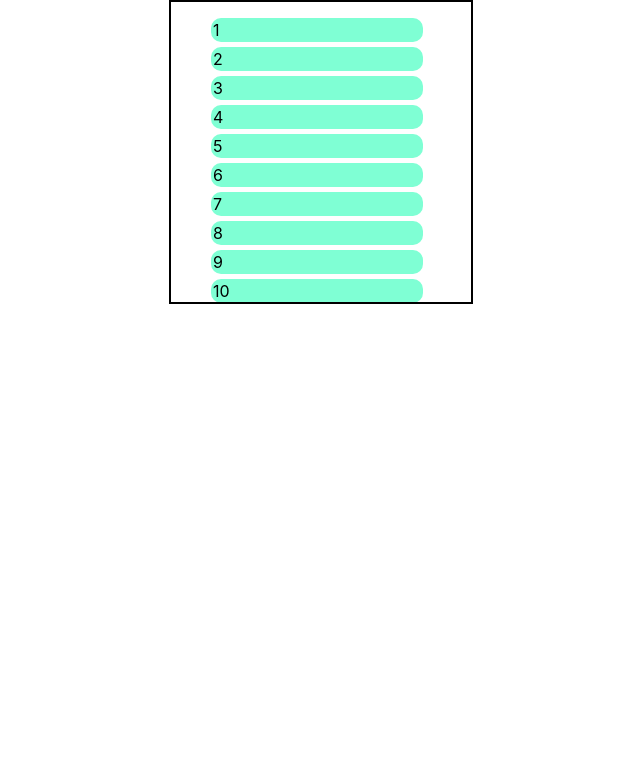
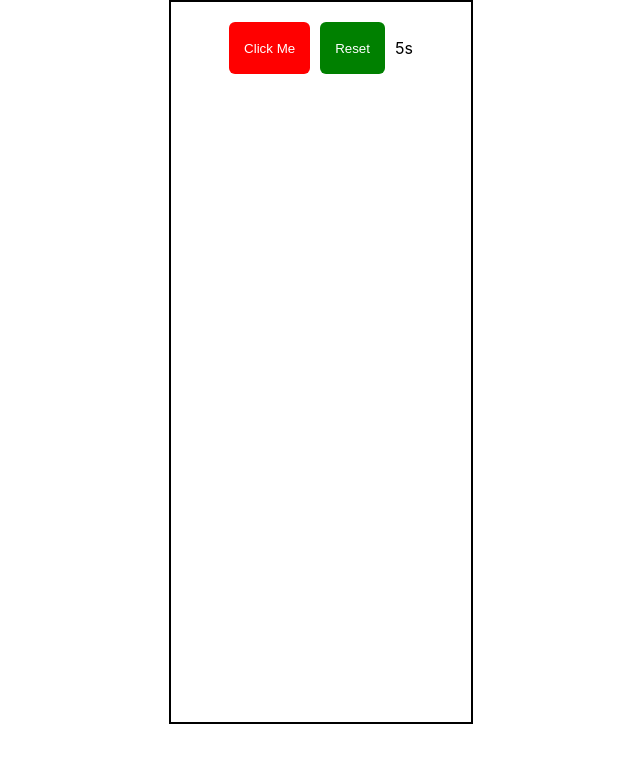
Before and after one commit to rishgupta2301/ReactJS_Machine_Coding_Questions, a React (Create React App) app: page / in a window 1280 px wide. Shown: the top 762 px of the page, without its empty margins (87-727 px from the left). Built offline with nearby package versions, Linux system fonts and the light colour scheme.

Commit message:
implemented custom_progress_bar

```diff
--- a/src/App.js
+++ b/src/App.js
@@ -1,11 +1,13 @@
 import CustomLoader from './components/customLoader/customLoader'
 import InfiniteScroll from './components/infiniteScroll/InfiniteScroll';
+import ProgressBar from './components/progressBar/ProgressBar';
 
 function App() {
   return (
     <div className="App">
      {/* <CustomLoader size="large"/> */}
-     <InfiniteScroll />
+     {/* <InfiniteScroll /> */}
+     <ProgressBar timer="5s" />
 
     </div>
   );
--- /dev/null
+++ b/src/components/progressBar/ProgressBar.jsx
@@ -0,0 +1,41 @@
+// LINK FOR QUESTION:
+// https://www.linkedin.com/posts/shubham-soni-374a86175_connections-softwareengineer-linkedin-ugcPost-7310516091108081664-3GTr?utm_source=social_share_send&utm_medium=member_desktop_web&rcm=ACoAAC3mmWYBgNfHKaXJqxn9d84OlSeQ5DUGTm8
+
+import { useState } from "react";
+import "./progress.css";
+
+const ProgressBar = (props) => {
+  const [arr, setArr] = useState([...new Array(0)]);
+  const timer = props.timer;
+
+  return (
+    <div className="container">
+      <div className="btns">
+        <button
+          className="clickme"
+          onClick={() => setArr([...arr, ...new Array(1)])}
+        >
+          Click Me
+        </button>
+        <button className="reset" onClick={() => setArr([...new Array(0)])}>
+          Reset
+        </button>
+        <p>{timer}</p>
+      </div>
+      <ul>
+        {arr.map((el, idx) => {
+          return (
+            <li
+              key={idx}
+              style={{ animation: `bg-transition ${timer} forwards` }}
+            >
+              {idx + 1}
+            </li>
+          );
+        })}
+      </ul>
+    </div>
+  );
+};
+
+export default ProgressBar;
--- /dev/null
+++ b/src/components/progressBar/progress.css
@@ -0,0 +1,44 @@
+.container {
+    height: 90vh;
+  }
+  .btns {
+    margin-top: 20px;
+    display: flex;
+    text-align: center;
+    justify-content: center;
+    gap: 10px;
+  }
+  .clickme {
+    padding: 15px;
+    background-color: red;
+    border: none;
+    border-radius: 6px;
+    color: white;
+  }
+  .reset {
+    padding: 15px;
+    background-color: green;
+    border: none;
+    border-radius: 6px;
+    color: white;
+  }
+
+  ul > li {
+    margin-bottom: 6px;
+    list-style: none;
+    max-width: 80%;
+    border: 2px solid;
+    background-color: lightcoral;
+    /* background-position: 100%; */
+    color: transparent;
+    animation: bg-transition 3s forwards;
+  }
+
+  @keyframes bg-transition {
+    0% {
+      width: 0%;
+    }
+    100% {
+      width: 100%;
+    }
+  }
```
